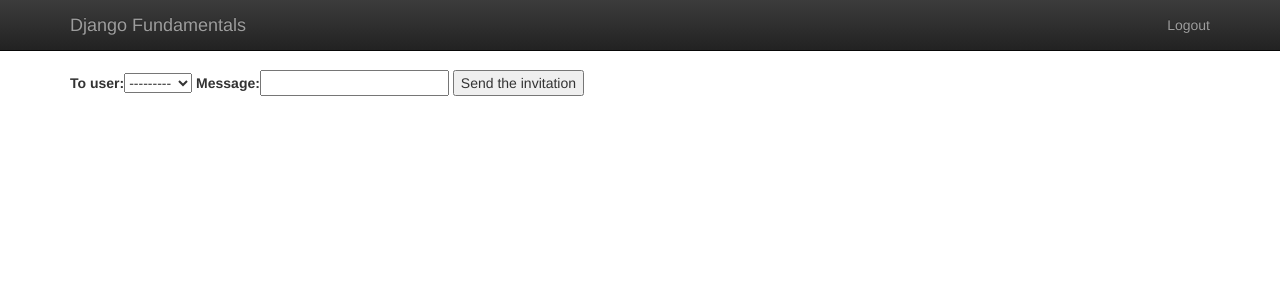
After one commit to jurelmp/tictactoe, a Django app: page /player/new_invitation in a window 1280 px wide. The commit adds this page. Shown: the top 300 px of the page. Run offline with Django 3.2, Linux system fonts and the light colour scheme; the visitor is signed in with stand-in values (Sample User, id 1); data comes from the database, SQL or seed files in the repository; some libraries are stand-ins or nearby versions.

Commit message:
Sending of invitations to other players

```diff
--- /dev/null
+++ b/player/forms.py
@@ -0,0 +1,9 @@
+from django.forms import ModelForm
+
+from player.models import Invitation
+
+
+class InvitationForm(ModelForm):
+    class Meta:
+        model = Invitation
+        exclude = ('from_user', 'timestamp')
--- a/player/models.py
+++ b/player/models.py
@@ -1,6 +1,13 @@
 # -*- coding: utf-8 -*-
 from __future__ import unicode_literals
 
+from django.contrib.auth.models import User
 from django.db import models
 
-# Create your models here.
+
+class Invitation(models.Model):
+    from_user = models.ForeignKey(User, related_name="invitations_sent")
+    to_user = models.ForeignKey(User, related_name="invitations_received")
+
+    message = models.CharField(max_length=300)
+    timestamp = models.DateTimeField(auto_now_add=True)
--- a/player/urls.py
+++ b/player/urls.py
@@ -1,10 +1,11 @@
 from django.conf.urls import url
 from django.contrib.auth.views import LoginView, LogoutView
 
-from player.views import home
+from player.views import home, new_invitation
 
 urlpatterns = [
     url(r'home$', home, name="player_home"),
     url(r'login$', LoginView.as_view(template_name="player/login_form.html"), name="player_login"),
-    url(r'logout$', LogoutView.as_view(), name="player_logout")
+    url(r'logout$', LogoutView.as_view(), name="player_logout"),
+    url(r'new_invitation$', new_invitation, name="player_new_invitation")
 ]
--- a/player/views.py
+++ b/player/views.py
@@ -2,9 +2,11 @@
 from __future__ import unicode_literals
 
 from django.contrib.auth.decorators import login_required
-from django.shortcuts import render
+from django.shortcuts import render, redirect
 
 from gameplay.models import Game
+from player.forms import InvitationForm
+from player.models import Invitation
 
 
 @login_required
@@ -14,3 +16,19 @@ def home(request):
 
     return render(request, "player/home.html",
                   {'games': active_games})
+
+
+@login_required
+def new_invitation(request):
+    if request.method == "POST":
+        invitation = Invitation(from_user=request.user)
+        form = InvitationForm(instance=invitation, data=request.POST)
+
+        if form.is_valid():
+            form.save()
+            return redirect("player_home")
+    else:
+        form = InvitationForm()
+
+    return render(request, "player/new_invitation_form.html",
+                  {'form': form})
--- a/templates/player/home.html
+++ b/templates/player/home.html
@@ -13,4 +13,8 @@
             <li>Game {{ g.id }}: {{ g.first_player }} vs {{ g.second_player }}</li>
         {% endfor %}
     </ul>
+
+    <a href="{% url 'player_new_invitation' %}">
+        Invite another user to play a game
+    </a>
 {% endblock %}
--- /dev/null
+++ b/templates/player/new_invitation_form.html
@@ -0,0 +1,13 @@
+{% extends "base.html" %}
+
+{% block title %}
+    New Invitation
+{% endblock %}
+
+{% block content %}
+    <form method="post" action="{% url 'player_new_invitation' %}">
+        {% csrf_token %}
+        {{ form }}
+        <button type="submit">Send the invitation</button>
+    </form>
+{% endblock %}
```
Also changed, not shown: gameplay/migrations/0003_auto_20180730_0629.py (added), player/migrations/0001_initial.py (added).
